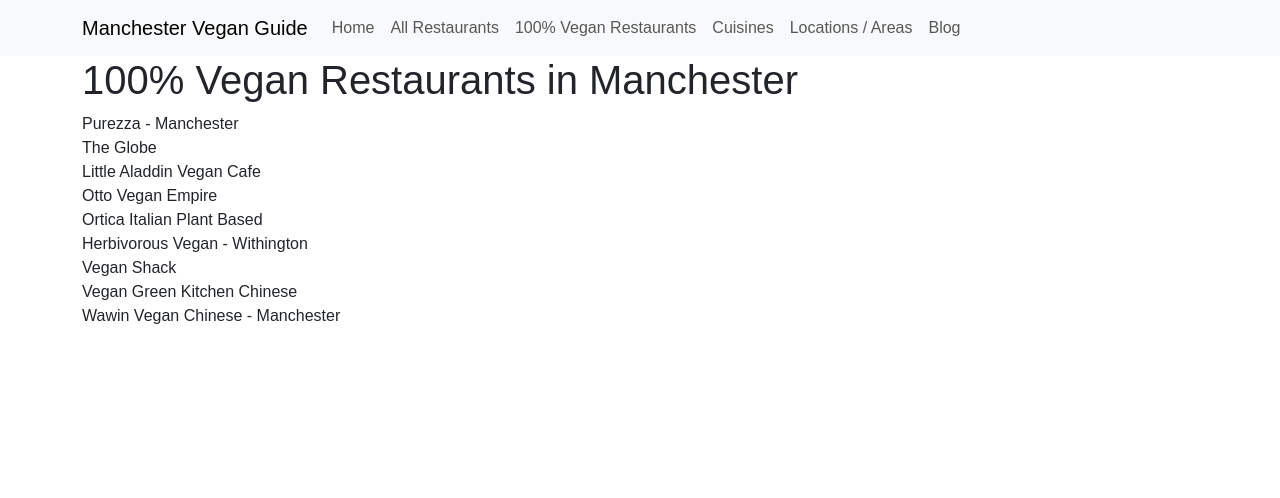
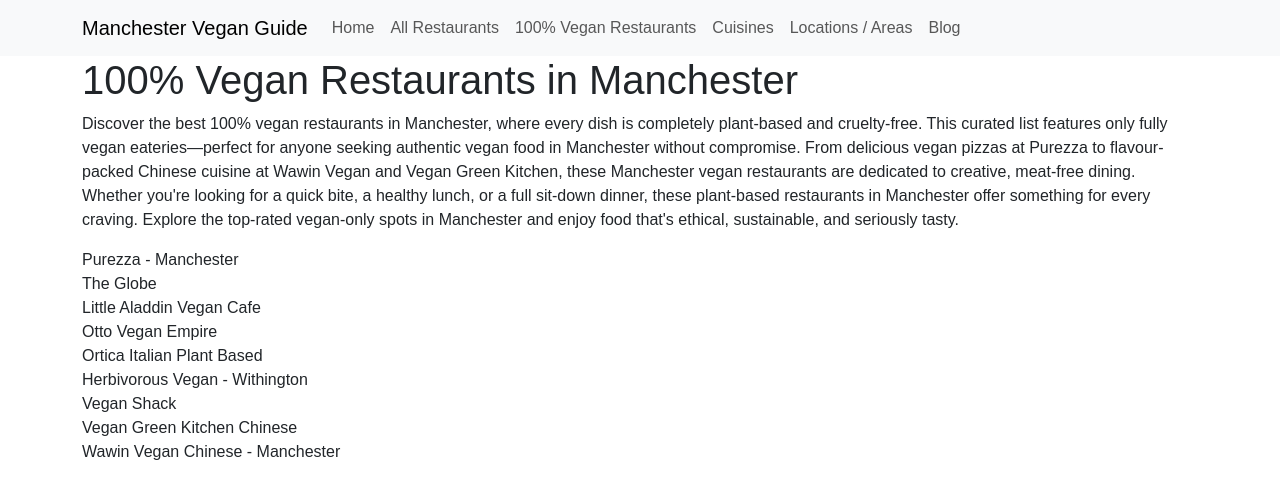
Before and after one commit to KyleMardell/manchester-vegan, a Next.js app: page /cuisines/vegan-only in a window 1280 px wide. Shown: the top 498 px of the page. Built offline with nearby package versions, Linux system fonts and the light colour scheme.

Commit message:
Add paragraph copy text to each location and cuisine page using a template.

```diff
--- a/app/cuisines/vegan-only/page.js
+++ b/app/cuisines/vegan-only/page.js
@@ -8,6 +8,20 @@
     return (
         <Container>
             <h1>100% Vegan Restaurants in Manchester</h1>
+            <p>
+                Discover the best 100% vegan restaurants in Manchester, where
+                every dish is completely plant-based and cruelty-free. This
+                curated list features only fully vegan eateries—perfect for
+                anyone seeking authentic vegan food in Manchester without
+                compromise. From delicious vegan pizzas at Purezza to
+                flavour-packed Chinese cuisine at Wawin Vegan and Vegan Green
+                Kitchen, these Manchester vegan restaurants are dedicated to
+                creative, meat-free dining. Whether you're looking for a quick
+                bite, a healthy lunch, or a full sit-down dinner, these
+                plant-based restaurants in Manchester offer something for every
+                craving. Explore the top-rated vegan-only spots in Manchester
+                and enjoy food that's ethical, sustainable, and seriously tasty.
+            </p>
             <Row className="mb-4">
                 {veganOnlyRestaurants.map((rest) => (
                     <Col xs={12} key={rest.name}>
```
Also changed, not shown: app/cuisines/[cuisine]/page.js (+14 -0 lines), app/locations/[location]/page.js (+11 -0 lines).
